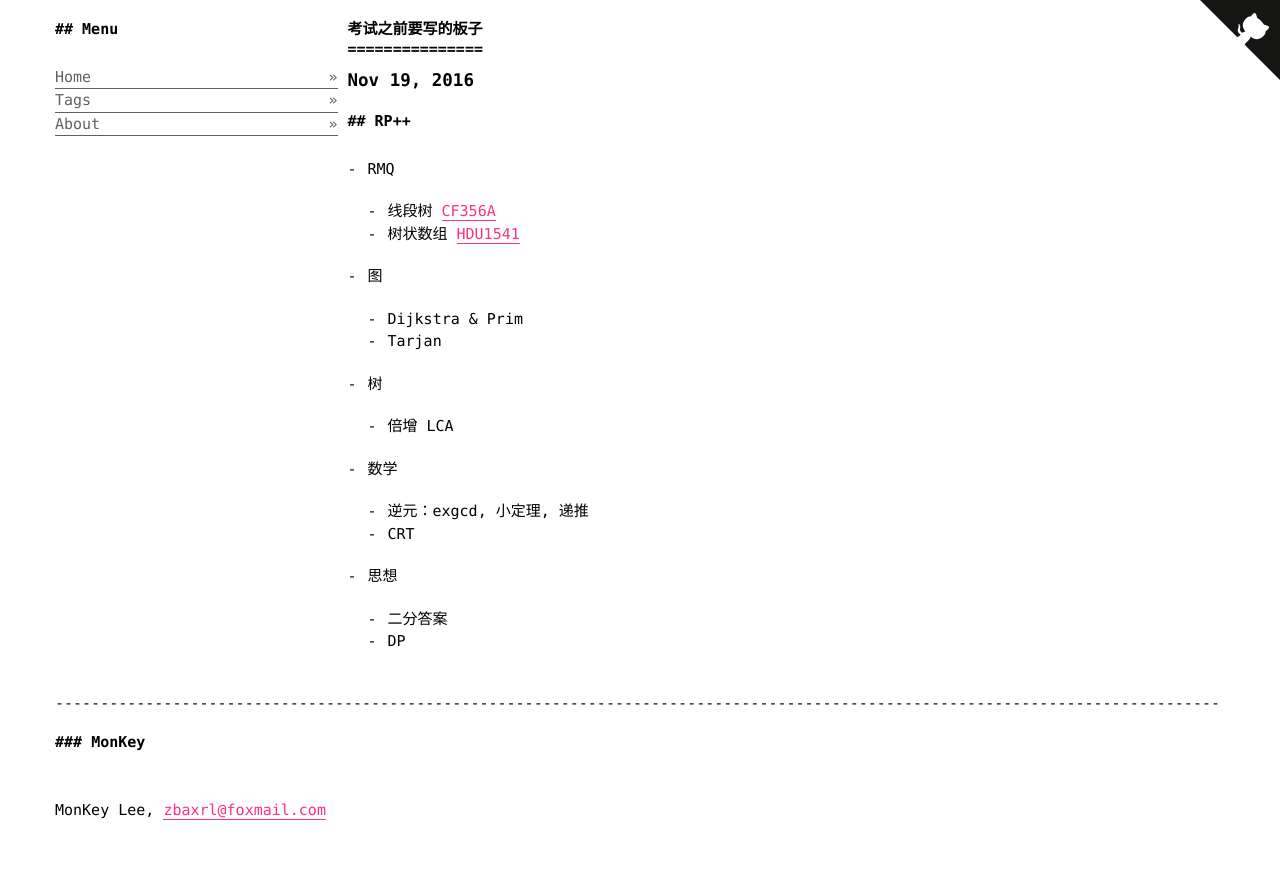
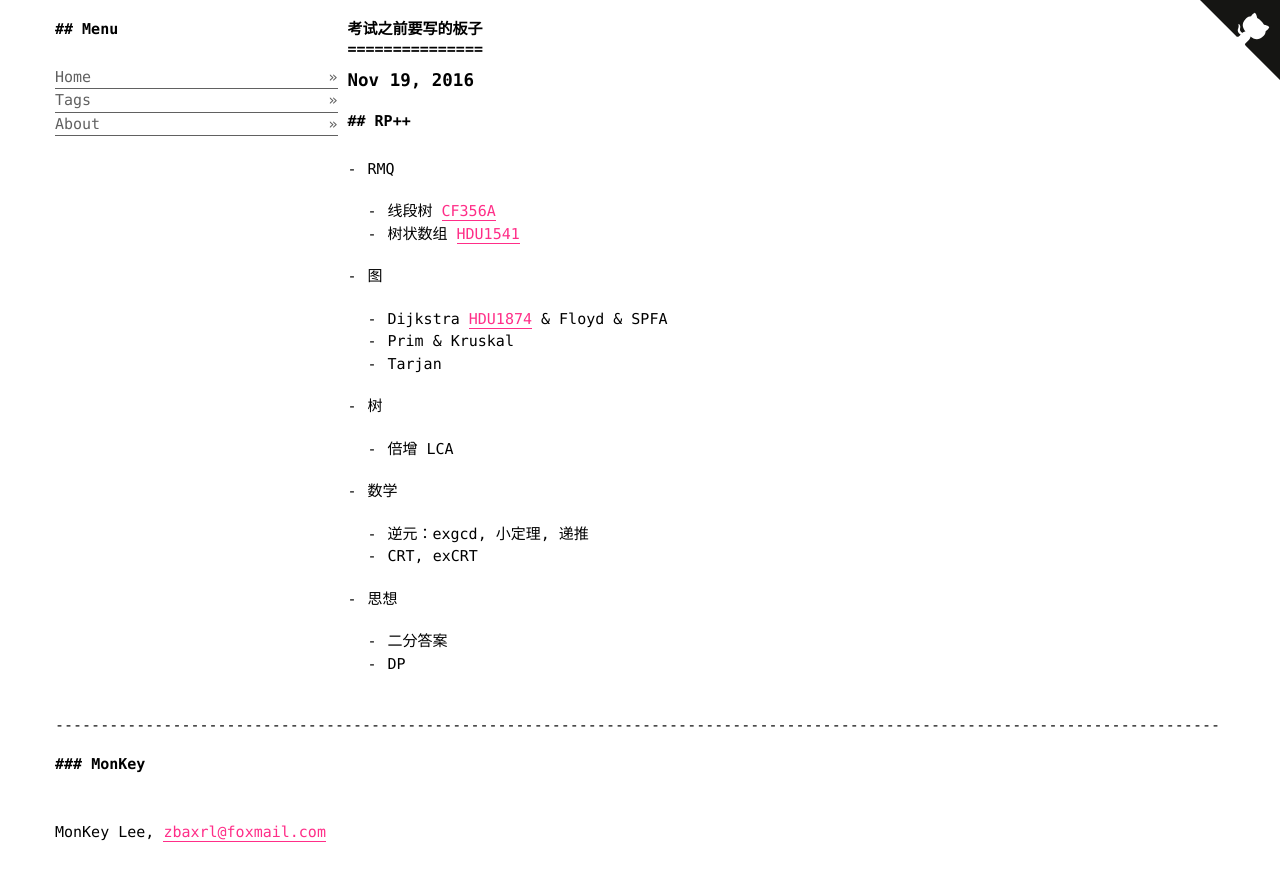
Before and after one commit to zbaxrl/zbaxrl.github.io, a Jekyll site: the page built from _posts/2016-11-19-template.md, in a window 1280 px wide. Shown: the top 881 px of the page. Built offline with Jekyll 4.4.1, drawn with Linux system fonts in a browser that asks for light colours.

Commit message:
[BLOG] 考试之前要写的板子

```diff
--- a/_posts/2016-11-19-template.md
+++ b/_posts/2016-11-19-template.md
@@ -12,13 +12,14 @@ tags: []
     - 线段树 [CF356A]({% post_url 2016-11-13-CF356A %})
     - 树状数组 [HDU1541]({% post_url 2016-11-13-HDU1541 %})
 + 图
-    - Dijkstra & Prim
+    - Dijkstra [HDU1874]({% post_url 2016-11-14-HDU1874 %}) & Floyd & SPFA
+    - Prim & Kruskal
     - Tarjan
 + 树
     - 倍增 LCA
 + 数学
     - 逆元：exgcd, 小定理, 递推
-    - CRT
+    - CRT, exCRT
 + 思想
     - 二分答案
     - DP
```
